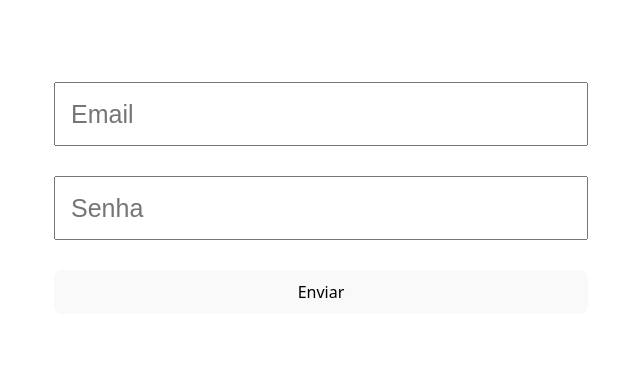
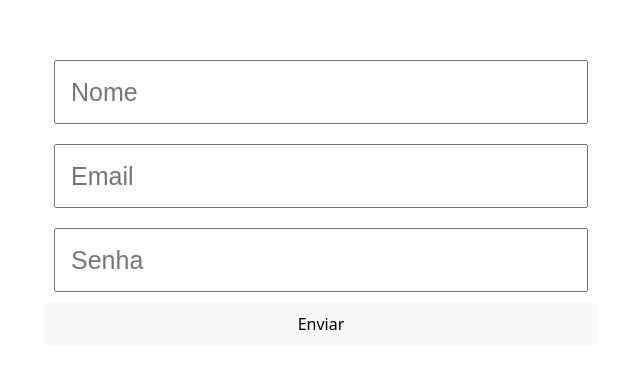
Before and after one commit to CastilhoY/ReactHookFormFundamentos, a React (Vite) app: page / in a window 1280 px wide. Shown: the part 202-570 px from the top of the page, without its empty margins (319-959 px from the left). Built offline with nearby package versions, Linux system fonts and the light colour scheme.

Commit message:
Capturando erros com o formState: { errors }

```diff
--- a/src/App.css
+++ b/src/App.css
@@ -8,7 +8,6 @@
 form {
   display: flex;
   flex-direction: column;
-  gap: 30px;
 }
 
 input {
@@ -16,4 +15,9 @@ input {
   width: 500px;
   font-size: 25px;
   padding: 15px;
+  margin: 10px;
 }
+
+p {
+  margin: 0;
+}
--- a/src/App.tsx
+++ b/src/App.tsx
@@ -2,15 +2,17 @@ import { useForm } from "react-hook-form";
 import "./App.css";
 
 interface FormData {
+  nome: string;
   email: string;
   senha: string;
 }
 
 function App() {
-  const { register, handleSubmit, watch } = useForm<FormData>();
-  const email = watch("email") || "";
-  const senha = watch("senha") || "";
-  const emailValido = email.includes("@");
+  const {
+    register,
+    handleSubmit,
+    formState: { errors },
+  } = useForm<FormData>();
 
   const enviarDados = (data: FormData) => {
     console.log(data);
@@ -20,17 +22,38 @@ function App() {
     <>
       <form className="form" onSubmit={handleSubmit(enviarDados)}>
         <input
+          type="text"
+          placeholder="Nome"
+          {...register("nome", { required: "O nome é Obrigatório" })}
+        />
+        {errors.nome && <p style={{color: "red"}}>{errors.nome.message}</p>}
+
+        <input
           type="email"
           placeholder="Email"
-          {...register("email", { required: "O email é Obrigatório" })}
+          {...register("email", {
+            required: "O email é Obrigatório",
+            pattern: {
+              value: /^[^\s@]+@[^\s@]+\.[^\s@]+$/,
+              message: "Formato de Email Inválido",
+            },
+          })}
         />
-        {!emailValido && email.length > 0 && (
-          <p style={{ color: "red" }}>Digite um Email Válido</p>
-        )}
-        <input type="password" placeholder="Senha" {...register("senha", {minLength: 5})} />
-        {senha.length > 0 && senha.length < 5 && (
-          <p style={{ color: "red" }}>Mínimo de 5 Caracteres</p>
-        )}
+        {errors.email && <p style={{ color: "red" }}>{errors.email.message}</p>}
+
+        <input
+          type="password"
+          placeholder="Senha"
+          {...register("senha", {
+            required: "A senha é obrigatória",
+            minLength: {
+              value: 6,
+              message: "Mínimo de 6 Caracteres",
+            },
+          })}
+        />
+        {errors.senha && <p style={{ color: "red" }}>{errors.senha.message}</p>}
+
         <button type="submit">Enviar</button>
       </form>
     </>
```
